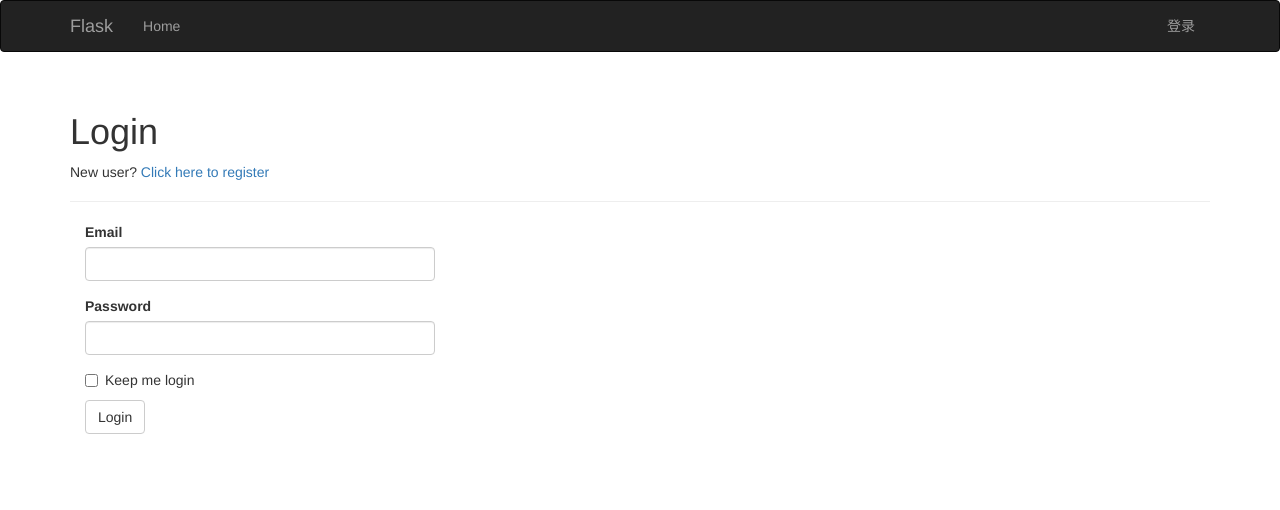
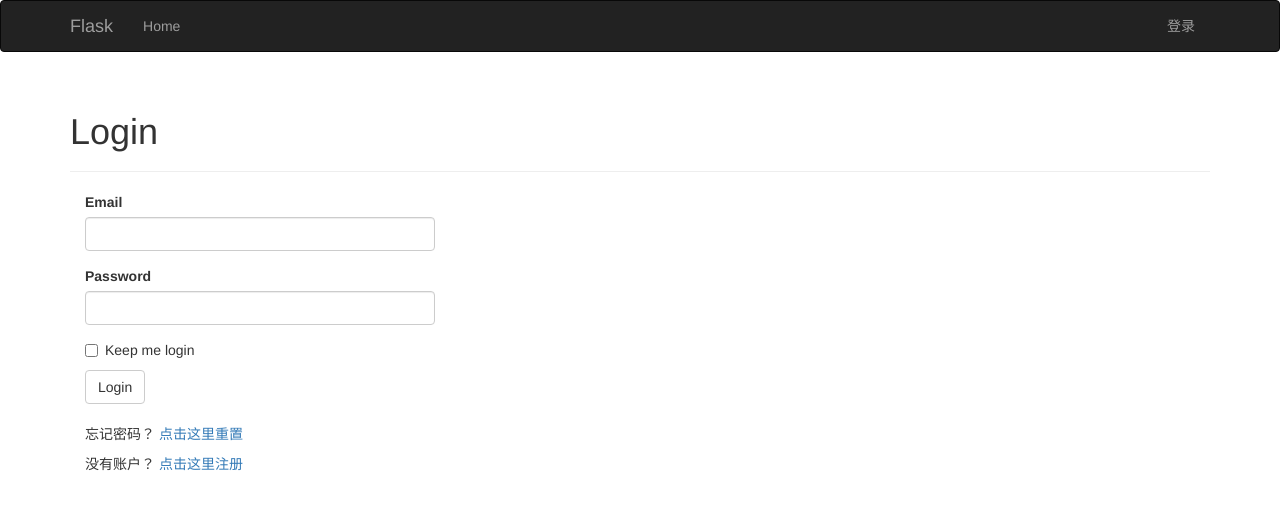
Before and after one commit to xdhuxc/xblog, a Flask app: page /auth/login in a window 1280 px wide. Shown: the top 510 px of the page. Run offline with Flask 2, Linux system fonts and the light colour scheme; some libraries are stand-ins or nearby versions.

Commit message:
重置密码功能。

```diff
--- a/app/auth/forms.py
+++ b/app/auth/forms.py
@@ -55,8 +55,13 @@ class ChangePasswordForm(FlaskForm):
     """
     更新密码的表单
     """
-    old_password = PasswordField('Old Password', validators=[DataRequired()])
-    password = PasswordField('New Password', validators=[
+    old_password = PasswordField('旧密码', validators=[DataRequired()])
+    password = PasswordField('新密码', validators=[
         DataRequired(), EqualTo('password2', message='Passwords must match.')])
-    password2 = PasswordField('Confirm new password', validators=[DataRequired()])
-    submit = SubmitField('Update Password')
+    password2 = PasswordField('确认新密码', validators=[DataRequired()])
+    submit = SubmitField('更新密码')
+
+
+class PasswordResetRequestForm(FlaskForm):
+    user_email = StringField('电子邮箱', validators=[DataRequired(), Length(1, 64), Email()])
+    submit = SubmitField('重置密码')
--- a/app/auth/views.py
+++ b/app/auth/views.py
@@ -14,6 +14,7 @@ from . import auth
 from .forms import LoginForm
 from .forms import RegistrationForm
 from .forms import ChangePasswordForm
+from .forms import PasswordResetRequestForm
 from ..models import User
 from .. import db
 from ..email import send_email
@@ -123,17 +124,41 @@ def unconfirmed():
 @auth.route('/change_password', methods=['GET', 'POST'])
 @login_required
 def change_password():
+    """
+    修改密码，修改成功后跳转至首页
+    :return:
+    """
     form = ChangePasswordForm()
     if form.validate_on_submit():
         if current_user.verify_password(form.old_password.data):
             current_user.password = form.password.data
             db.session.add(current_user)
             db.session.commit()
-            flash('Your password has been updated.')
+            flash('密码已经更新！')
+            return redirect(url_for('main.index'))
         else:
-            flash('Invalid password.')
+            flash('密码错误！')
     return render_template('auth/change_password.html', form=form)
 
+
+@auth.route('/reset', methods=['GET', 'POST'])
+def password_reset_request():
+    # 如果不是一个匿名用户，返回首页
+    if not current_user.is_anonymous:
+        return redirect(url_for('main.index'))
+    form = PasswordResetRequestForm()
+    if form.validate_on_submit():
+        # 查询用户信息
+        user = User.query.filter_by(user_email=form.user_email.data).first()
+        if user:
+            # 生成 token
+            token = user.generate_confirmation_token()
+            # 发送重置密码的确认邮件
+            send_email(user.user_email, '重置密码', 'auth/email/reset_password', user=user, token=token)
+            flash('重置密码的邮件已经发送至你的邮箱 %s' % user.user_email)
+            # 跳转首页？登录页？（其实在同一个页面）
+            return redirect(url_for('auth.login'))
+    return render_template('auth/reset_password.html', form=form)
 
 
 
--- a/app/templates/auth/login.html
+++ b/app/templates/auth/login.html
@@ -10,14 +10,15 @@ Flasky - login
     <h1>
         Login
     </h1>
-    <P>
-         New user?
-        <a href="{{ url_for('auth.register') }}" >
-            Click here to register
-        </a>
-    </P>
 </div>
 <div class="col-md-4" >
     {{ wtf.quick_form(form) }}
+    <br>
+    <p>
+        忘记密码？<a href="{{ url_for('auth.password_reset_request') }}"> 点击这里重置 </a>
+    </p>
+    <P>
+        没有账户？<a href="{{ url_for('auth.register') }}"> 点击这里注册 </a>
+    </P>
 </div>
 {% endblock %}
```
Also changed, not shown: app/templates/auth/email/reset_password.html (added, +10 -0 lines), app/templates/auth/email/reset_password.txt (added), readme.md.
